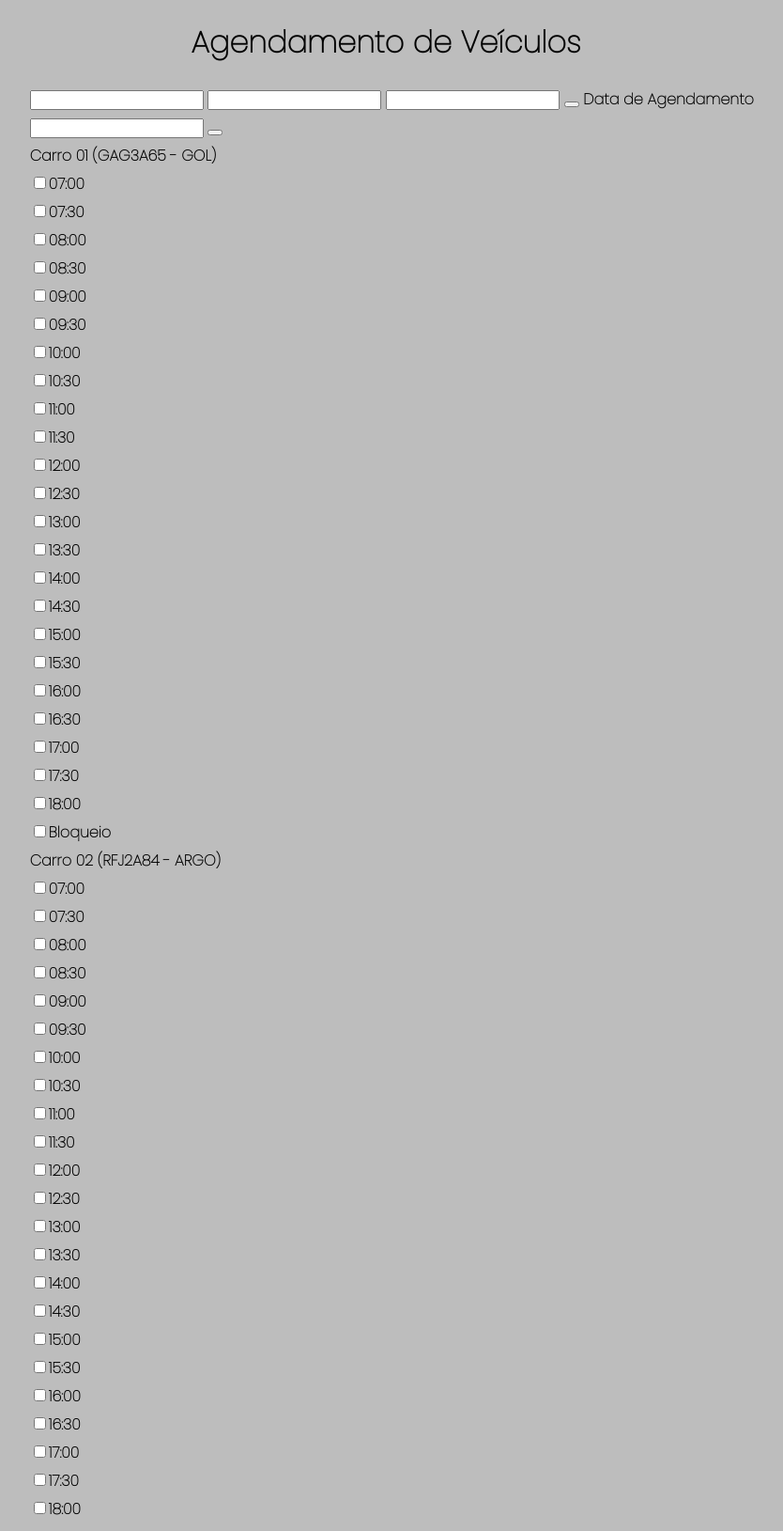
After one commit to AlvesRicardo92/Sistema-TR, a PHP site: page /carros.html in a window 1280 px wide. The commit adds this page. Shown: the whole page at 94% size, without its empty margins (229-1063 px from the left). Run offline with PHP 8.4, Linux system fonts and the light colour scheme.

Commit message:
atualização

```diff
--- a/PaginaHome.html
+++ b/PaginaHome.html
@@ -19,6 +19,7 @@
         <a href="os.html" class="menu"><img src="imagens/Imagens sem fundo/OS.png" alt=""><br>OS</a>
         <a href="relatorios.html" class="menu"><img src="imagens/Imagens sem fundo/relatorios.png" alt=""><br>Relatórios</a>
         <a href="redar.html" class="menu"><img src="imagens/Imagens sem fundo/radar.png" alt=""><br>Radar</a>
+        <a href="carros.html" class="menu"><img src="imagens/Imagens sem fundo/carros.png" alt=""><br> Carros</a>
         <a href="index.html" class="menu"><img src="imagens/Imagens sem fundo/sair.png" alt=""><br>Sair</a>
 
     </nav>
--- /dev/null
+++ b/carros.html
@@ -0,0 +1,88 @@
+<!DOCTYPE html>
+<html lang="pt-br">
+<head>
+    <link rel="shortcut icon" href="imagens/favicon.ico" type="image/x-icon">
+    <link rel="stylesheet" href="style.css">
+    <meta charset="UTF-8">
+    <meta http-equiv="X-UA-Compatible" content="IE=edge">
+    <meta name="viewport" content="width=device-width, initial-scale=1.0">
+    <title>Carros</title>
+</head>
+<body>
+    <main>
+        <h1>Agendamento de Veículos</h1>
+        <form class="pagina" action="">
+            <div>
+                <input type="text" name="nome" id="nome">
+                <input type="text" name="ADM" id="ADM">
+                <input type="text" name="data" id="data">
+                <button type="submit"></button>
+                <label for="agendamento">Data de Agendamento</label>
+                <input type="text" name="agendamento" id="agendamento">
+                <button type="submit"></button>
+
+            </div>
+
+            <div class="carrogag">
+                <label for="">Carro 01 (GAG3A65 - GOL)</label><br>
+                <input type="checkbox" name="ckbCarro01_0700" id="ckbCarro01_0700">07:00 <br>
+                <input type="checkbox" name="ckbCarro01_0730" id="ckbCarro01_0730">07:30 <br>
+                <input type="checkbox" name="ckbCarro01_0800" id="ckbCarro01_0800">08:00
+                <br>
+                <input type="checkbox" name="ckbCarro01_0830" id="ckbCarro01_0830">08:30 <br>
+                <input type="checkbox" name="ckbCarro01_0900" id="ckbCarro01_0900">09:00 <br>
+                <input type="checkbox" name="ckbCarro01_0930" id="ckbCarro01_0930">09:30 <br>
+                <input type="checkbox" name="ckbCarro01_1000" id="ckbCarro01_1000">10:00 <br>
+                <input type="checkbox" name="ckbCarro01_1030" id="ckbCarro01_1030">10:30 <br>
+                <input type="checkbox" name="ckbCarro01_1100" id="ckbCarro01_1100">11:00 <br>
+                <input type="checkbox" name="ckbCarro01_1130" id="ckbCarro01_1130">11:30 <br>
+                <input type="checkbox" name="ckbCarro01_1200" id="ckbCarro01_1200">12:00 <br>
+                <input type="checkbox" name="ckbCarro01_1230" id="ckbCarro01_1230">12:30 <br>
+                <input type="checkbox" name="ckbCarro01_1300" id="ckbCarro01_1300">13:00 <br>
+                <input type="checkbox" name="ckbCarro01_1330" id="ckbCarro01_1330">13:30
+                <br>
+                <input type="checkbox" name="ckbCarro01_1400" id="ckbCarro01_1400">14:00 <br>
+                <input type="checkbox" name="ckbCarro01_1430" id="ckbCarro01_1430">14:30 <br>
+                <input type="checkbox" name="ckbCarro01_1500" id="ckbCarro01_1500">15:00 <br>
+                <input type="checkbox" name="ckbCarro01_1530" id="ckbCarro01_1530">15:30
+                <br>
+                <input type="checkbox" name="ckbCarro01_1600" id="ckbCarro01_1600">16:00 <br>
+                <input type="checkbox" name="ckbCarro01_1630" id="ckbCarro01_1630">16:30 <br>
+                <input type="checkbox" name="ckbCarro01_1700" id="ckbCarro01_1700">17:00 <br>
+                <input type="checkbox" name="ckbCarro01_1730" id="ckbCarro01_1730">17:30 <br>
+                <input type="checkbox" name="ckbCarro01_1800" id="ckbCarro01_1800">18:00 <br>
+                <input type="checkbox" name="ckbCarro01_2400" id="ckbCarro01_2400">Bloqueio
+            </div>
+
+            <div class="carrorfj">
+                <label for="">Carro 02 (RFJ2A84 - ARGO)</label><br>
+                <input type="checkbox" name="ckbCarro02_0700" id="ckbCarro01_0700">07:00 <br>
+                <input type="checkbox" name="ckbCarro02_0730" id="ckbCarro02_0730">07:30
+                <br>
+                <input type="checkbox" name="ckbCarro02_0800" id="ckbCarro02_0800">08:00 <br>
+                <input type="checkbox" name="ckbCarro02_0830" id="ckbCarro02_0830">08:30 <br>
+                <input type="checkbox" name="ckbCarro02_0900" id="ckbCarro02_0900">09:00 <br>
+                <input type="checkbox" name="ckbCarro02_0930" id="ckbCarro02_0930">09:30 <br>
+                <input type="checkbox" name="ckbCarro02_1000" id="ckbCarro02_1000">10:00 <br>
+                <input type="checkbox" name="ckbCarro02_1030" id="ckbCarro02_1030">10:30 <br>
+                <input type="checkbox" name="ckbCarro02_1100" id="ckbCarro02_1100">11:00 <br>
+                <input type="checkbox" name="ckbCarro02_1130" id="ckbCarro02_1130">11:30 <br>
+                <input type="checkbox" name="ckbCarro02_1200" id="ckbCarro02_1200">12:00 <br>
+                <input type="checkbox" name="ckbCarro02_1230" id="ckbCarro02_1230">12:30 <br>
+                <input type="checkbox" name="ckbCarro02_1300" id="ckbCarro02_1300">13:00 <br>
+                <input type="checkbox" name="ckbCarro02_1330" id="ckbCarro02_1330">13:30 <br>
+                <input type="checkbox" name="ckbCarro02_1400" id="ckbCarro02_1400">14:00 <br>
+                <input type="checkbox" name="ckbCarro02_1430" id="ckbCarro02_1430">14:30 <br>
+                <input type="checkbox" name="ckbCarro02_1500" id="ckbCarro02_1500">15:00 <br>
+                <input type="checkbox" name="ckbCarro02_1530" id="ckbCarro02_1530">15:30 <br>
+                <input type="checkbox" name="ckbCarro02_1600" id="ckbCarro02_1600">16:00 <br>
+                <input type="checkbox" name="ckbCarro02_1630" id="ckbCarro02_1630">16:30 <br>
+                <input type="checkbox" name="ckbCarro02_1700" id="ckbCarro02_1700">17:00 <br>
+                <input type="checkbox" name="ckbCarro02_1730" id="ckbCarro02_1730">17:30 <br>
+                <input type="checkbox" name="ckbCarro02_1800" id="ckbCarro02_1800">18:00 <br>
+            </div>
+        </form>
+    </main>
+
+</body>
+</html>
--- a/style.css
+++ b/style.css
@@ -84,15 +84,16 @@ nav a:hover{
 }
 
 nav {
-    margin: 300px;
+    margin: 272px;
     border-radius: 10px;
+
 
 }
 
 .pagina {
     line-height: 30px;
-    margin-left: 30%;
-    margin-right: 30%;
+    margin-left: 20%;
+    margin-right: 15%;
 }
 
 .escolha{
```
Also changed, not shown: imagens/Imagens sem fundo/carros.png (added), relatorios.html (line endings or trailing spaces).
